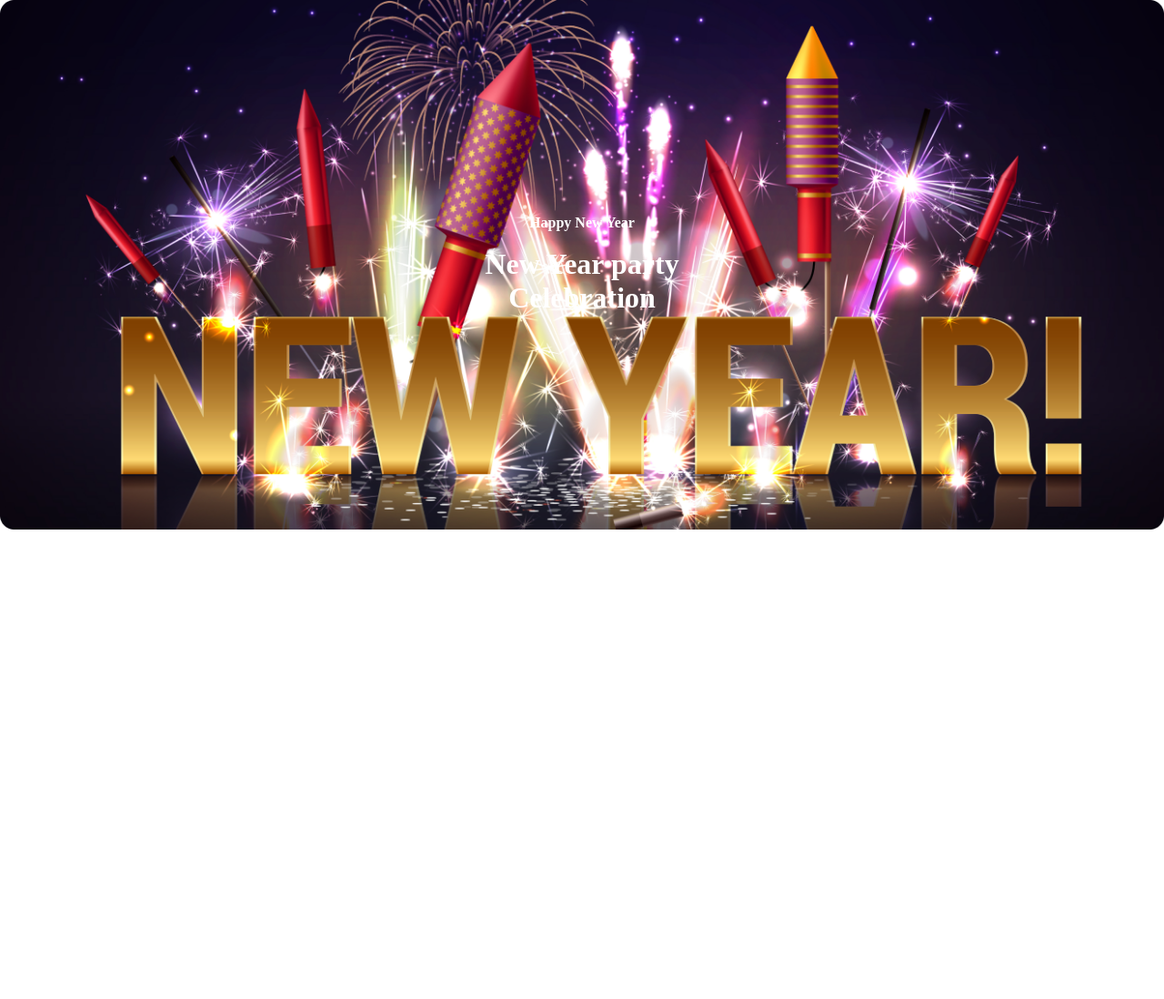
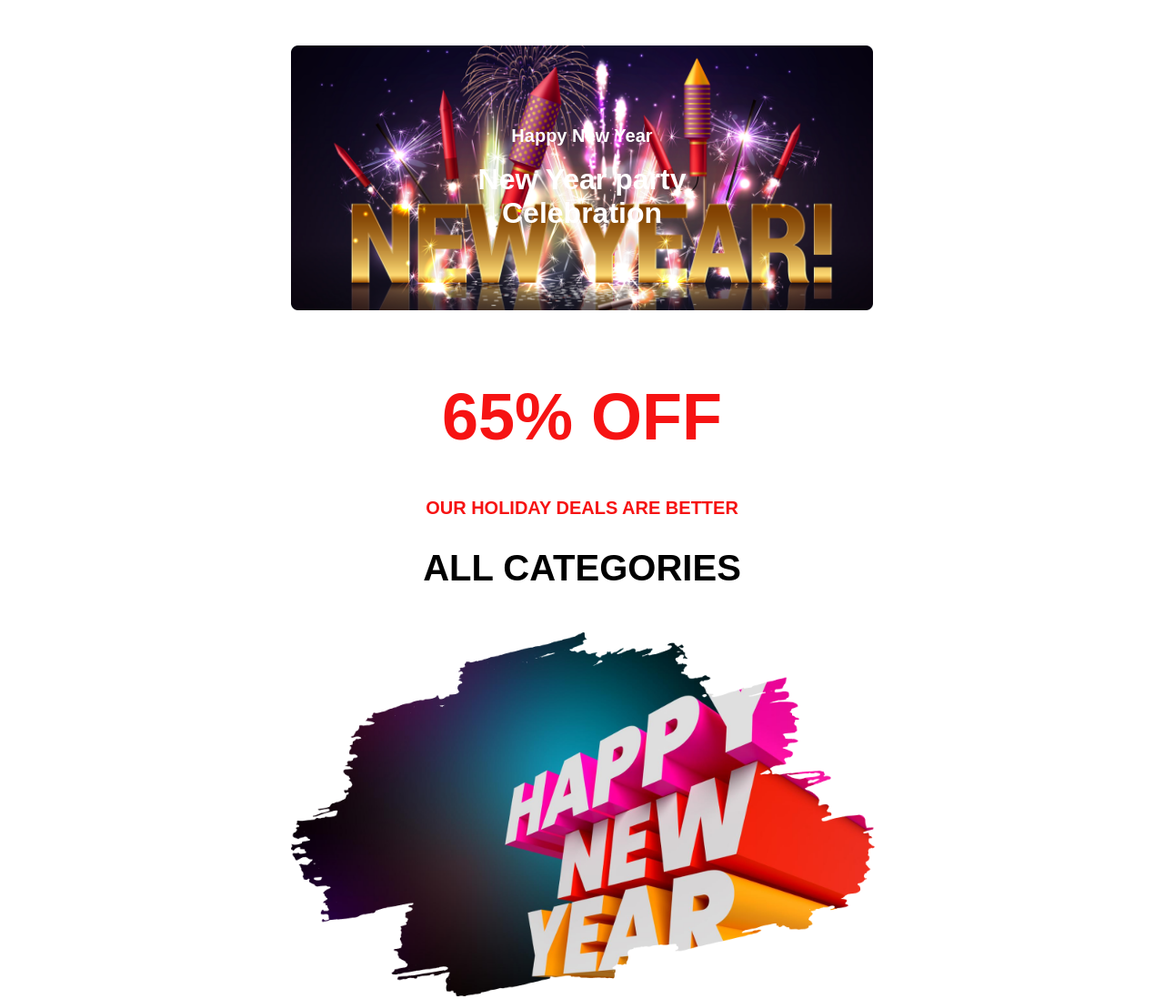
Before and after one commit to nahar-nur/New-Year-New-Mission-13, a plain HTML site: page index.html in a window 1280 px wide. Shown: the whole page at 91% size. Before the commit the page ends 800 px from the top, so only its background shows below. Drawn offline with Linux system fonts and the light colour scheme.

Commit message:
added offer section

```diff
--- a/Styles/mission.css
+++ b/Styles/mission.css
@@ -19,14 +19,55 @@
     transform: translate(-50%, -50%);
 
     color: #fff;
-    padding: 20px 40px;
-    font-size: 72 px;
+    padding:10px 20px;
+    font-size: 48 px;
     font-weight: 700;
     text-align: center;
 }
-.baner-title{
-    font-size:40px ;
+.banner-title{
+    font-size:20px ;
 }
-.banner-descrition{
+.banner-description{
+    font-size: 32px;
+}
+body {
+    margin: auto;
+    width: 640px;
+    padding: 50px;
+    font-family: 'Arial', sans-serif;
+
+  }
+
+.offer-section{
+display: block;
+justify-content: center;
+margin-top: 72px;
+margin-bottom: 72px;
+}
+.offer-text{
+    text-align: center;
+}
+.discount{
     font-size: 72px;
+    font-weight: 700;
+    color: hsl(0, 93%, 52%);
+    margin-bottom: 48px;
 }
+
+.offer-title{
+    font-size: 20px;
+font-weight: 500px;
+color: hsl(0, 93%, 52%);
+margin-bottom: 32px;
+}
+.offer-list{
+    font-size: 40px;
+font-weight: 700;
+margin-bottom: 48px;
+}
+.offer-img{
+    height: 400px;
+  display: flex;
+  align-items: center;
+  justify-content: center;
+}
--- a/index.html
+++ b/index.html
@@ -18,7 +18,17 @@
         </div>
     </header>
     <main>
-
+        <!-- Offer section -->
+        <div class="offer-section">
+            <div class="offer-text">
+            <h1 class="discount">65% OFF</h1>
+            <h3 class="offer-title">OUR HOLIDAY DEALS ARE BETTER</h3>
+            <p class="offer-list">ALL CATEGORIES</p>
+        </div>
+        <div>
+            <img class="offer-img" src="./resources/New Year Photo.png" alt="">
+        </div>
+        </div>
     </main>
     <footer>
 
```
